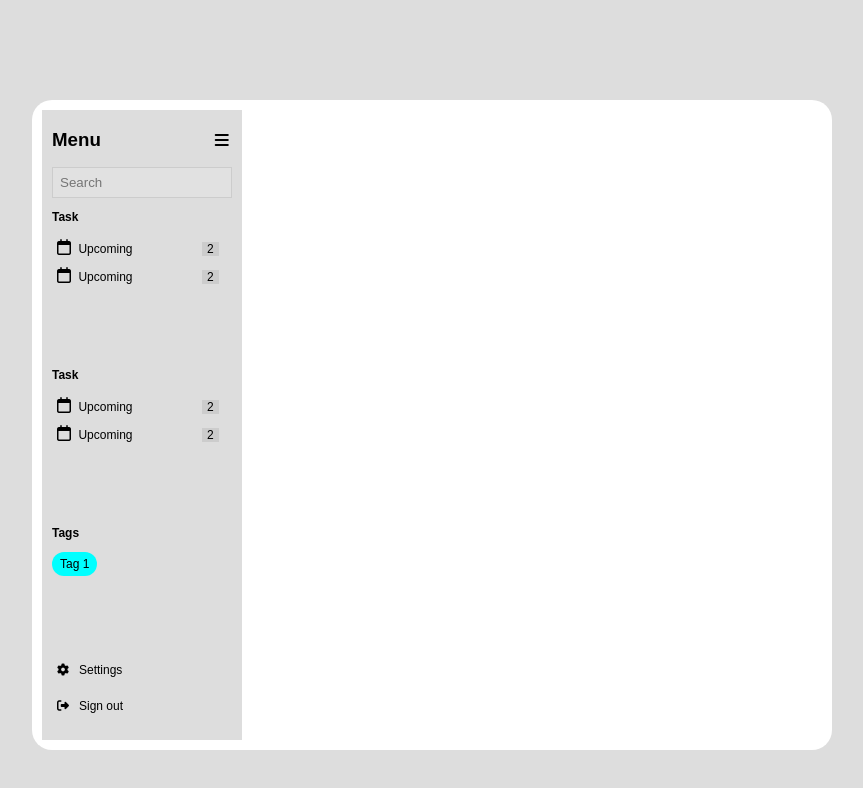
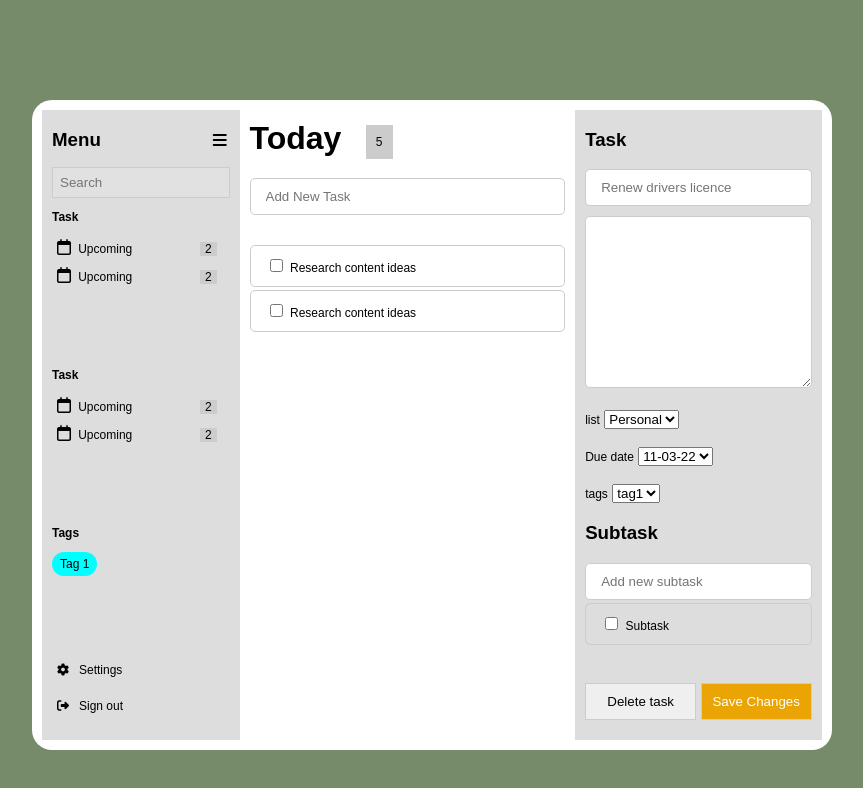
Before and after one commit to ChiniwirisWu/web_design_practice_imitations, a plain HTML site: page todo_web_app/index.html in a window 1280 px wide. Shown: the whole page, without its empty margins (216-1079 px from the left). Drawn offline with Linux system fonts and the light colour scheme.

Commit message:
todoapp.v0.1

```diff
--- a/todo_web_app/index.html
+++ b/todo_web_app/index.html
@@ -28,7 +28,7 @@
                             <p class="menu-section-item-counter">2</p>
                         </li>
                     </ul>
-
+                </div>
                 <div class="menu-section">
                     <p class="menu-section-title"><b>Task</b></p>
                     <ul class="menu-section-items-box">
@@ -56,10 +56,67 @@
                 </div>
             </div>
 
+            <div id="today-box">
+                <header>
+                    <h1>Today</h1>
+                    <p>5</p>
+                </header>
+                <input type="text" placeholder="Add New Task">
+                <div id="today-section">
+                    <form action="#" autocomplete="off">
+                        <div class="today-item">
+                            <input type="checkbox" name="1" id="1">
+                            <label for="1">Research content ideas</label>
+                        </div>
+                        <div class="today-item">
+                            <input type="checkbox" name="1" id="1">
+                            <label for="1">Research content ideas</label>
+                        </div>
+                    </form>
+                </div>
+
+            </div>
+
+            <div id="task-box">
+                <header>
+                    <h3>Task</h3>
+                    <form action="#">
+                        <input type="text" name="title" id="title" placeholder="Renew drivers licence">
+                        <textarea name="description" id="" cols="30" rows="10"></textarea>
+                        <br>
+                        <br>
+                        <label for="list">list</label>
+                        <select name="list" id="list">
+                            <option value="personal">Personal</option>
+                        </select>
+                        <br>
+                        <br>
+                        <label for="Due date">Due date</label>
+                        <select name="due_date" id="due_date">
+                            <option value="1">11-03-22</option>
+                        </select>
+                        <br>
+                        <br>
+                        <label for="tags-container">tags</label>
+                        <select name="tags" id="tags">
+                            <option value="tags">tag1</option>
+                        </select>
+                        <br>
+                        <h3>Subtask</h3>
+                        <input type="text" placeholder="Add new subtask">
+                        <div class="today-item">
+                            <input type="checkbox" name="subtask" id="subtask">
+                            <label for="subtask">Subtask</label>
+                        </div>
+                        <div id="task-footer">
+                            <button type="reset">Delete task</button>
+                            <button type="submit">Save Changes</button>
+                        </div>
+                    </form>
+                </header>
+            </div>
 
 
-            <div id="middle-box"></div>
-            <div id="right-box"></div>
         </div>
     </body>
 </html>
--- a/todo_web_app/style.css
+++ b/todo_web_app/style.css
@@ -14,7 +14,7 @@ h3{
 body{
     width: 100vw;
     height: 100vh;
-    background-color: #ddd;
+    background-color: #758b69;
 }
 
 #layout{
@@ -24,9 +24,10 @@ body{
     border-radius: 20px;
     padding: 10px;
     margin: 100px auto;
+    display: flex;
 }
 
-#menu-box, #middle-box, #right-box{
+#menu-box, #today-box, #task-box{
     height: 100%;
     padding: 0px 10px
 }
@@ -35,15 +36,15 @@ body{
     width: 200px
 }
 
-#middle-box{
-    width: 350px;
+#today-box{
+    width: 340px;
 }
 
-#right-box{
+#task-box{
     width: 250px;
 }
 
-#menu-box, #right-box{
+#menu-box, #task-box{
     background-color: #ddd;
 }
 /*Menu section*/
@@ -123,5 +124,82 @@ body{
 
 #menu-section-footer p:hover, .menu-section-items-box li:hover{
     cursor: pointer;
-    background-color: #333;
+    background-color: #bbb;
 }
+
+
+
+/*TODAY BOX*/
+#today-box{
+    padding-top: 10px;
+}
+
+#today-box header h1, #today-box p{
+    display: inline-block;
+    margin-right: 20px;
+    margin-top: 0px;
+}
+
+#today-box p{
+    background-color: #ccc;
+    padding: 10px;
+    vertical-align: top;
+    margin-top: 5px;
+}
+
+#today-box input[type="text"]{
+    width: 100%;
+    padding: 10px 15px;
+    border: 1px solid #ccc;
+    border-radius: 5px;
+}
+
+#today-section{
+    margin-top: 30px;
+}
+
+.today-item{
+    padding: 10px 15px;
+    border: 1px solid #ccc;
+    margin-top: 3px;
+    border-radius: 5px;
+}
+
+/*TASK BOX*/
+#task-box{
+    position: relative
+}
+
+#task-box input[type="text"], #task-box textarea{
+    width: 100%;
+    padding: 10px 15px;
+    border: 1px solid #ccc;
+    border-radius: 5px;
+}
+
+label{
+    font-size: 12px;
+}
+
+#task-footer{
+    position: absolute;
+    bottom: 20px;
+    width: 100%;
+}
+
+#task-footer button{
+    padding: 10px 10px;
+    width: 45%;
+    border: 1px solid #ccc;
+    cursor: pointer;
+}
+
+textarea{
+    margin-top: 10px;
+}
+
+
+#task-footer button[type="submit"]{
+    background-color: #eaa504;
+    color: #fff;
+}
```
